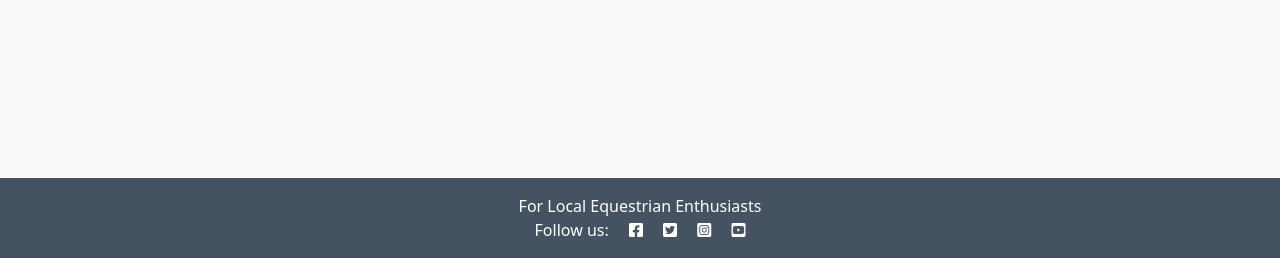
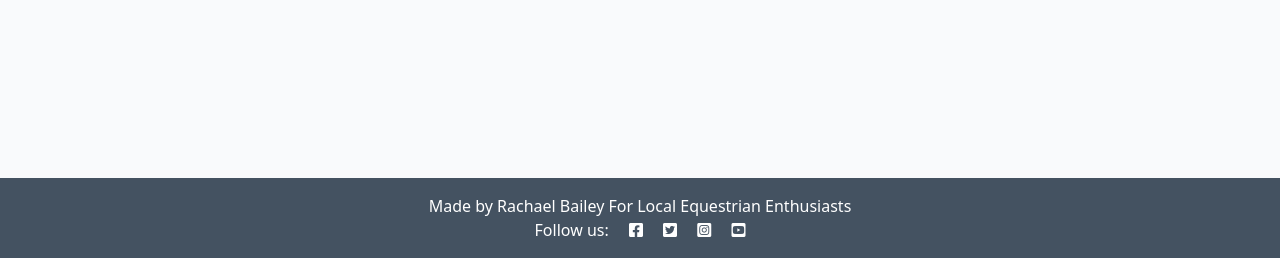
Before and after one commit to rach4el/codeblog, a Django app: page / in a window 1280 px wide. Shown: the part 542-800 px from the top of the page. Run offline with Django 4.2, Linux system fonts and the light colour scheme; data that the repository does not hold is empty.

Commit message:
Updated base.html

```diff
--- a/templates/base.html
+++ b/templates/base.html
@@ -61,7 +61,7 @@
 
     <!-- Footer -->
     <footer class="footer mt-auto py-3 dark-bg">
-        <p class="m-0 text-center text-white">For Local Equestrian Enthusiasts</p>
+        <p class="m-0 text-center text-white">{% block copyright %} Made by Rachael Bailey For Local Equestrian Enthusiasts {% endblock copyright %}</p>
         <p class="m-0 text-center text-white">Follow us: <i class="fab fa-facebook-square ms-3"></i>
             <i class="fab fa-twitter-square ms-3"></i>
             <i class="fab fa-instagram-square ms-3"></i>
```
